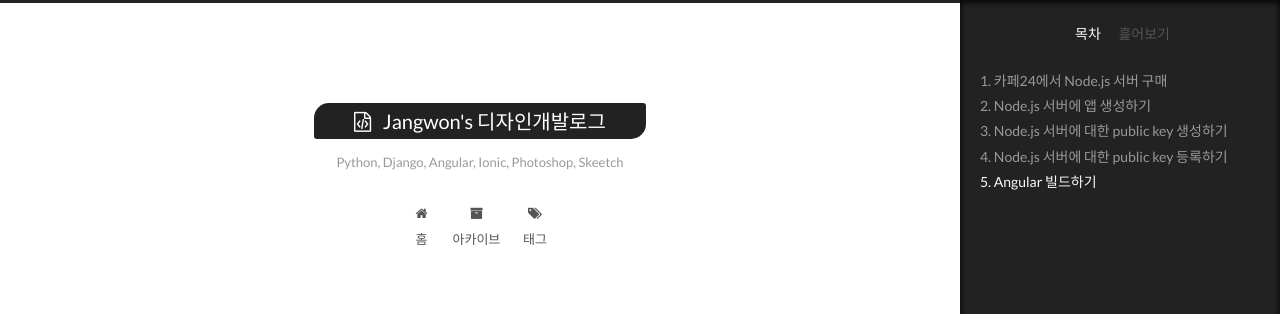
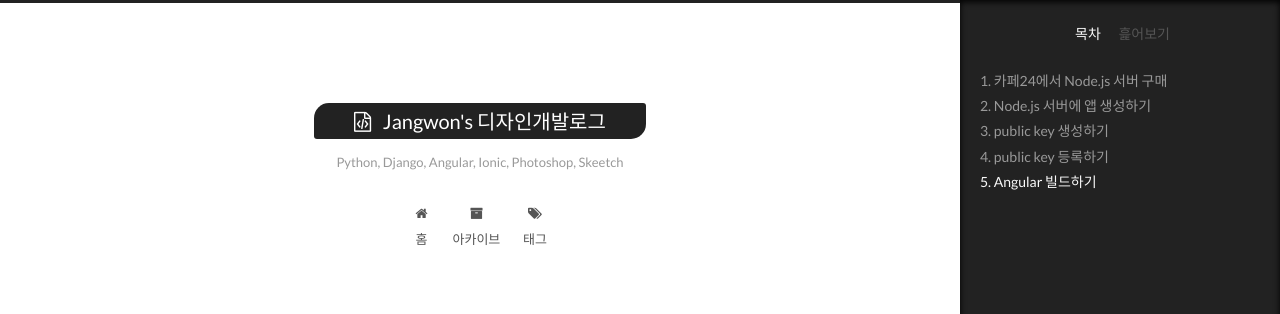
Before and after one commit to wkddnjset/wkddnjset.github.io, a Jekyll site: the page built from _posts/2018-01-30-카페24에서-Angular-배포하기.md, in a window 1280 px wide. Shown: the top 314 px of the page. Built offline with Jekyll 4.4.1, drawn with Linux system fonts in a browser that asks for light colours; some of the changed text lies outside the part shown.

```diff
--- a/_posts/2018-01-30-카페24에서-Angular-배포하기.md
+++ b/_posts/2018-01-30-카페24에서-Angular-배포하기.md
@@ -59,7 +59,7 @@ tags:
 
 > 혹시 **앱 생성/관리** 메뉴를 눌러도 아무것도 안되는 현상이 발생하게 되면.. 카페24 고객센터에 문의하세요. 저도 그렇게 해결 했습니다.
 
-## Node.js 서버에 대한 public key 생성하기
+## public key 생성하기
 
 * **[[카페24 public key 생성 가이드 링크](https://help.cafe24.com/cs/cs_manual_view.php?idx=46&page=1&categoryIdx=509&s_key=&s_value=&man_no=1)]**
 
@@ -123,7 +123,7 @@ Enter passphrase (empty for. no passphrase):
 
 저장된 경로에 가면 **3개**의 파일이 생성된 걸 확인하실 수 있으실 겁니다.
 
-## Node.js 서버에 대한 public key 등록하기
+## public key 등록하기
 
 
 * **ssh public key 등록 - key 복사하기**
```
